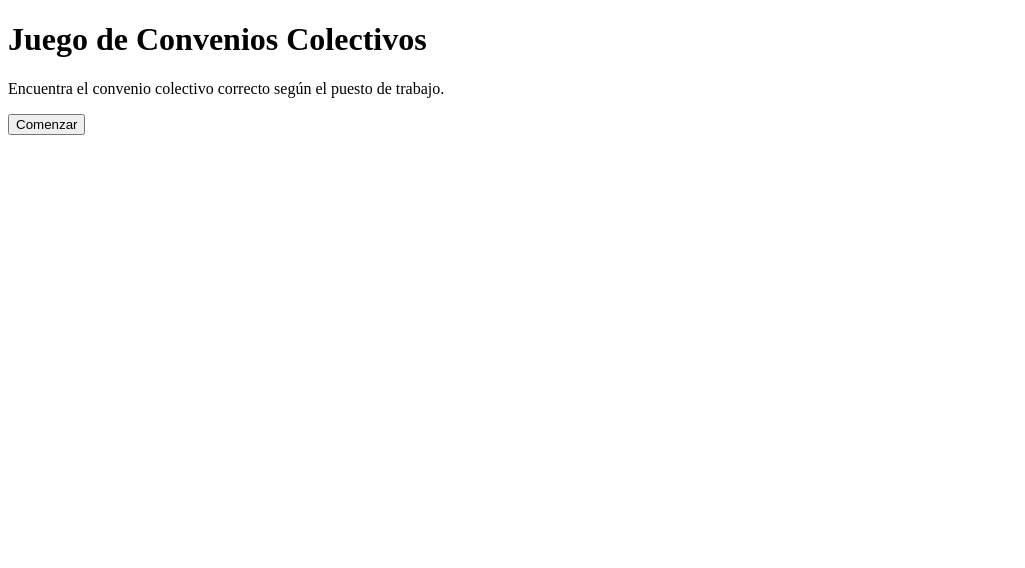
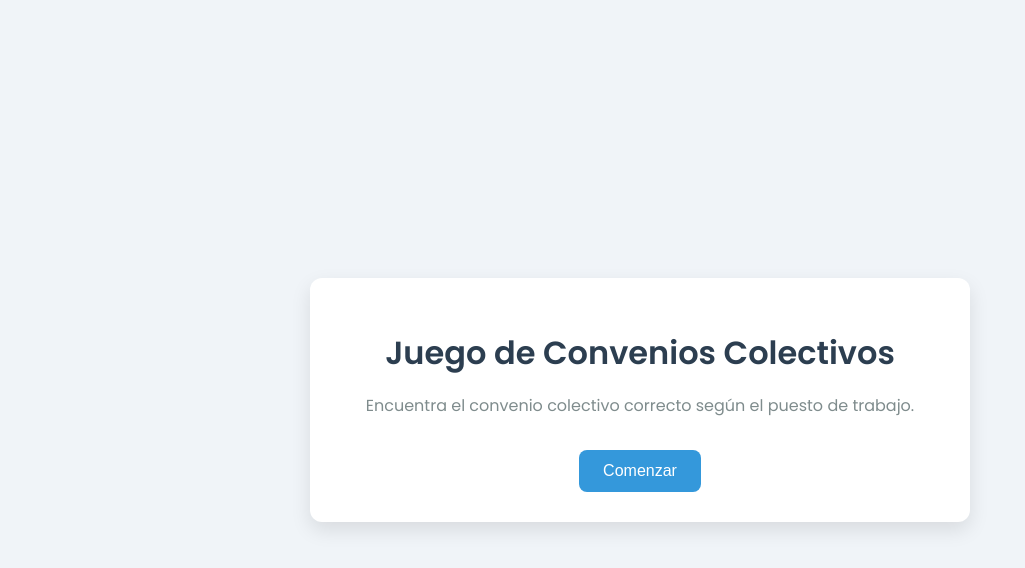
Before and after one commit to atreyu1968/convenios, a plain HTML site: page index.html in a window 1280 px wide. Shown: the whole page, without its empty margins (0-1025 px from the left). Drawn offline with Linux system fonts and the light colour scheme.

Commit message:
Update styles.css

```diff
--- a/css/styles.css
+++ b/css/styles.css
@@ -1,3 +1,143 @@
+
+
+
+
+
+
+
+
+
+
+
+
+
+
+
+
+
+
+
+
+
+
+
+
+
+
+
+
+
+
+
+
+
+
+
+
+
+
+
+
+
+
+
+
+
+
+
+
+
+
+
+
+
+/* Estilo general */
+body {
+  font-family: 'Poppins', sans-serif;
+  background-color: #f0f4f8;
+  color: #333;
+  margin: 0;
+  padding: 0;
+  display: flex;
+  justify-content: center;
+  align-items: center;
+  height: 100vh;
+}
+
+/* Contenedor principal */
+.container {
+  background-color: #ffffff;
+  border-radius: 12px;
+  box-shadow: 0px 8px 20px rgba(0, 0, 0, 0.1);
+  padding: 30px;
+  max-width: 600px;
+  width: 100%;
+  text-align: center;
+}
+
+/* Título */
+h1 {
+  font-size: 2rem;
+  color: #2c3e50;
+  margin-bottom: 1rem;
+}
+
+/* Instrucciones */
+p {
+  font-size: 1rem;
+  color: #7f8c8d;
+  margin-bottom: 2rem;
+}
+
+/* Botones generales */
+button {
+  font-size: 1rem;
+  padding: 12px 24px;
+  border-radius: 8px;
+  background-color: #3498db;
+  color: white;
+  border: none;
+  cursor: pointer;
+  transition: background-color 0.3s ease;
+}
+
+button:hover {
+  background-color: #2980b9;
+}
+
+/* Botones de opciones */
+#choices button {
+  display: block;
+  width: 100%;
+  margin: 12px 0;
+  background-color: #ecf0f1;
+  color: #2c3e50;
+  border: 1px solid #bdc3c7;
+  transition: background-color 0.3s ease;
+}
+
+#choices button:hover {
+  background-color: #bdc3c7;
+}
+
+/* Información de la empresa y trabajo */
+#company-info, #job-info {
+  font-size: 1.25rem;
+  margin-bottom: 1rem;
+  color: #34495e;
+}
+
+/* Siguiente pregunta botón */
+#nextButton {
+  margin-top: 20px;
+}
+
+/* Resultado final */
+#final-result {
+  font-size: 1.5rem;
+  color: #2ecc71;
+}
+
 /* Contenedor del temporizador */
 #timer {
   font-size: 1.2rem;
```
